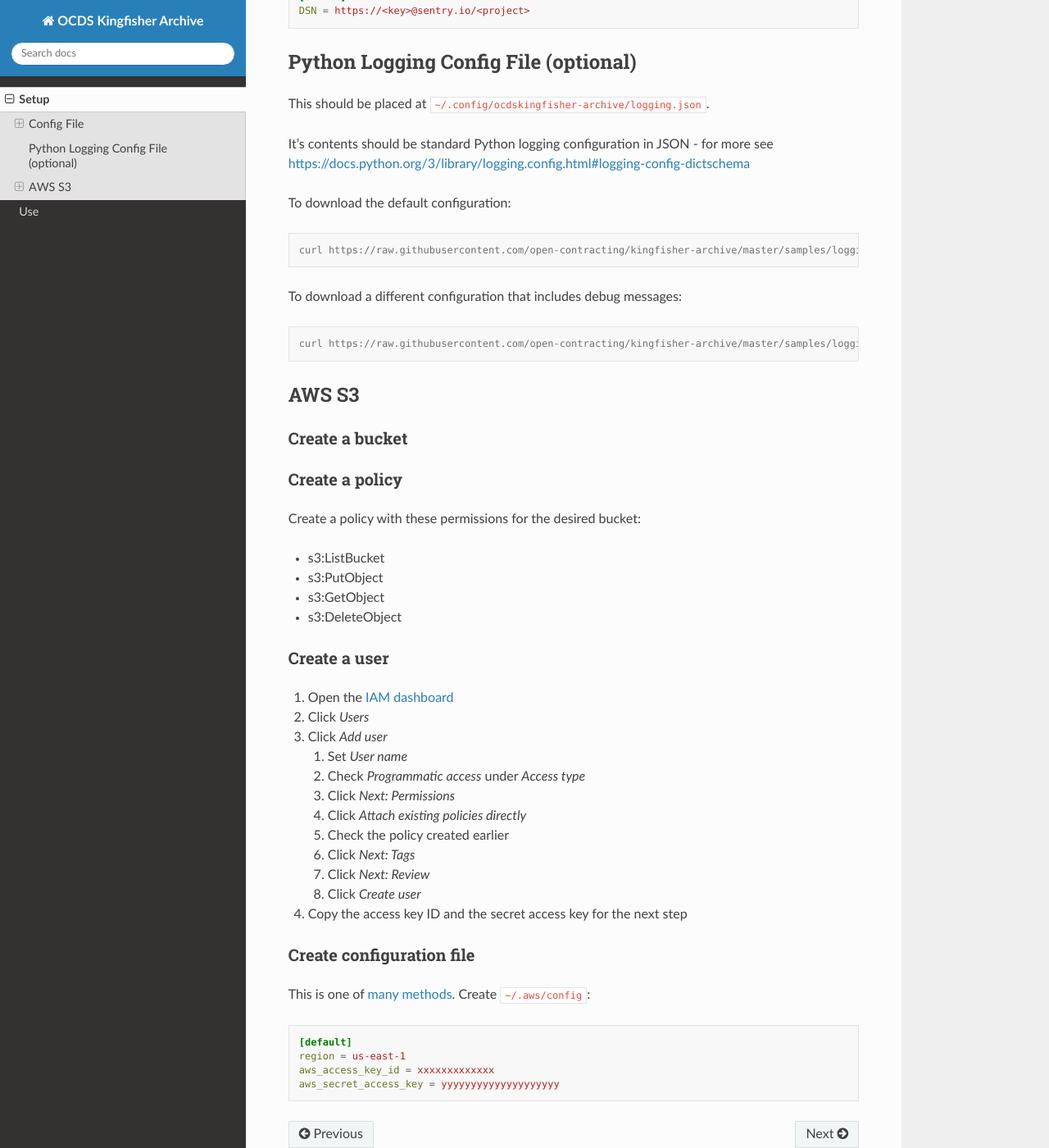
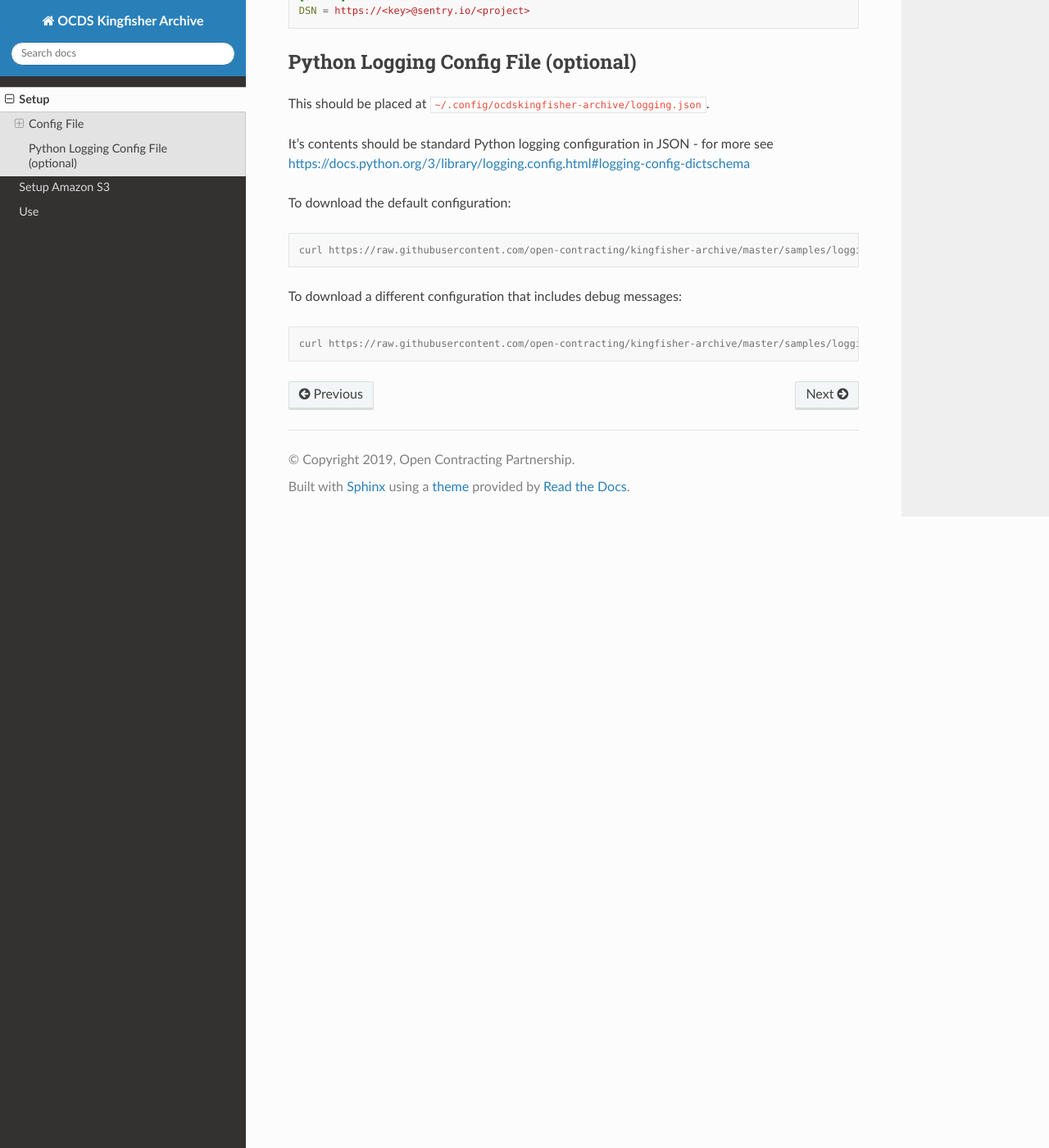
Before and after one commit to open-contracting-archive/kingfisher-archive, a Sphinx documentation site: the page built from docs/setup.rst, in a window 1280 px wide and 1400 px high, scrolled down 1870 px. Shown: the whole window at 82% size. Built offline with Sphinx 7.4.7 and the Read the Docs theme 2.0.0, drawn with Linux system fonts in a browser that asks for light colours.

Commit message:
Split AWS S3 configuration into separate docs file

```diff
--- a/docs/index.rst
+++ b/docs/index.rst
@@ -6,4 +6,5 @@ Kingfisher Archive
 .. toctree::
 
    setup
+   s3
    use
--- a/docs/setup.rst
+++ b/docs/setup.rst
@@ -99,49 +99,3 @@ To download a different configuration that includes debug messages:
 .. code-block:: shell-session
 
    curl https://raw.githubusercontent.com/open-contracting/kingfisher-archive/master/samples/logging-debug.json -o ~/.config/ocdskingfisher-archive/logging.json
-
-AWS S3
-------
-
-Create a bucket
-~~~~~~~~~~~~~~~
-
-Create a policy
-~~~~~~~~~~~~~~~
-
-Create a policy with these permissions for the desired bucket:
-
--  s3:ListBucket
--  s3:PutObject
--  s3:GetObject
--  s3:DeleteObject
-
-Create a user
-~~~~~~~~~~~~~
-
-#. Open the `IAM dashboard <https://console.aws.amazon.com/iam/home>`__
-#. Click *Users*
-#. Click *Add user*
-
-   #. Set *User name*
-   #. Check *Programmatic access* under *Access type*
-   #. Click *Next: Permissions*
-   #. Click *Attach existing policies directly*
-   #. Check the policy created earlier
-   #. Click *Next: Tags*
-   #. Click *Next: Review*
-   #. Click *Create user*
-
-#. Copy the access key ID and the secret access key for the next step
-
-Create configuration file
-~~~~~~~~~~~~~~~~~~~~~~~~~
-
-This is one of `many methods <https://boto3.amazonaws.com/v1/documentation/api/latest/guide/configuration.html>`__. Create ``~/.aws/config``:
-
-.. code-block:: ini
-
-   [default]
-   region = us-east-1
-   aws_access_key_id = xxxxxxxxxxxxx
-   aws_secret_access_key = yyyyyyyyyyyyyyyyyyyy
```
Also changed, not shown: docs/s3.rst (added, +50 -0 lines).
